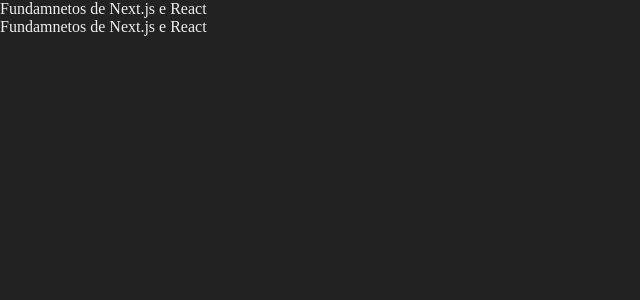
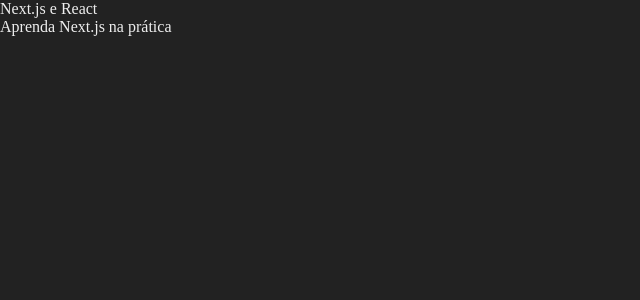
Before and after one commit to Anaportfolio/ProjecNextJs, a Next.js app: page /app in a window 1280 px wide. Shown: the top 300 px of the page, without its empty margins (0-640 px from the left). Built offline with nearby package versions, Linux system fonts and the light colour scheme.

Commit message:
Component Properties

```diff
--- a/src/components/Cabecalho.jsx
+++ b/src/components/Cabecalho.jsx
@@ -1,5 +1,7 @@
-export default function Cabecalho(){
+export default function Cabecalho(props){
+
+
     return(
-        <header>Fundamnetos de Next.js e React </header>
+        <header>{props.titulo}</header>
     )
 }
--- a/src/pages/app.jsx
+++ b/src/pages/app.jsx
@@ -4,8 +4,8 @@
 export default function App(){
     return(
         <div>
-            <Cabecalho/>
-            <Cabecalho/>
+            <Cabecalho titulo='Next.js e React'/>
+            <Cabecalho titulo='Aprenda Next.js na prática'/>
         </div>
     )
 }
```
